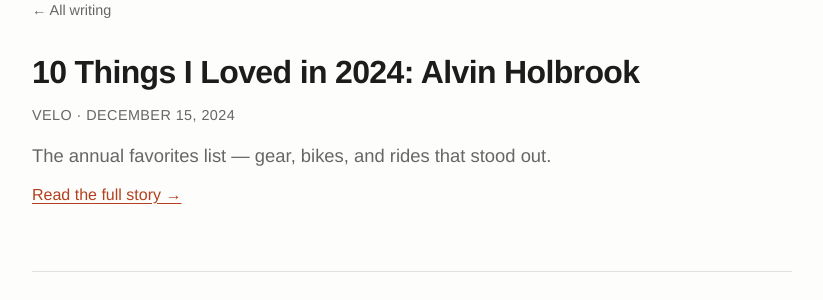
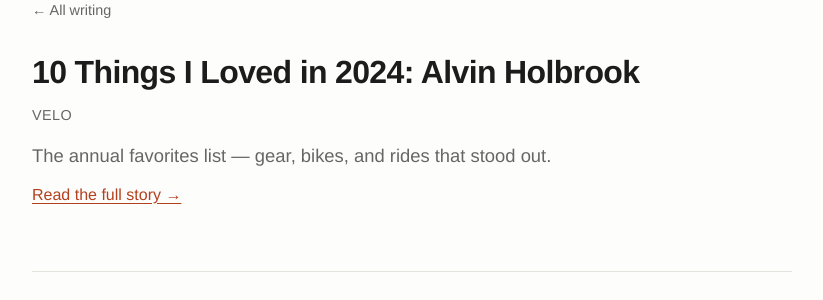
Before and after one commit to alvinholbrook/personal-website, a Jekyll site: the page built from _stories/10-things-i-loved-2024.md, in a window 1280 px wide. Shown: the part 162-462 px from the top of the page, without its empty margins (228-1051 px from the left). Built offline with Jekyll 4.4.1, drawn with Linux system fonts in a browser that asks for light colours.

Commit message:
Hide dates on Writing/Podcast Appearances listings and detail pages
Dates were rough estimates (see TODO comments in front matter), not worth
displaying as fact. Still used internally for sort order.

Co-Authored-By: Claude Sonnet 5 <noreply@anthropic.com>

```diff
--- a/_layouts/appearance.html
+++ b/_layouts/appearance.html
@@ -6,7 +6,6 @@ layout: default
   <h1>{{ page.title }}</h1>
   <p class="story-meta">
     {% if page.outlet %}{{ page.outlet }}{% endif %}
-    {% if page.date %} · {{ page.date | date: "%B %-d, %Y" }}{% endif %}
   </p>
   {% if page.embed_url %}
   <div class="appearance-embed">
--- a/_layouts/story.html
+++ b/_layouts/story.html
@@ -6,7 +6,6 @@ layout: default
   <h1>{{ page.title }}</h1>
   <p class="story-meta">
     {% if page.publication %}{{ page.publication }}{% endif %}
-    {% if page.date %} · {{ page.date | date: "%B %-d, %Y" }}{% endif %}
   </p>
   {% if page.dek %}<p class="story-dek">{{ page.dek }}</p>{% endif %}
   {% if page.external_url %}
```
Also changed, not shown: podcasts/index.md (+0 -1 lines), writing/index.md (+0 -1 lines).
